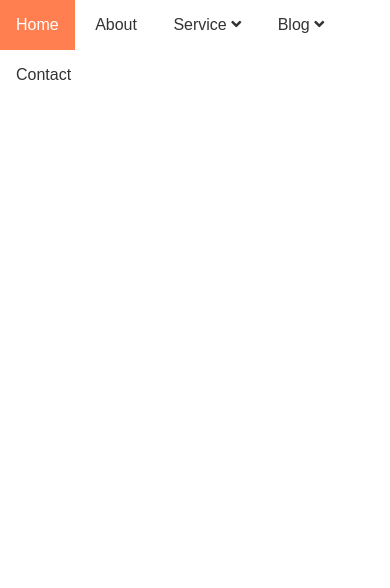
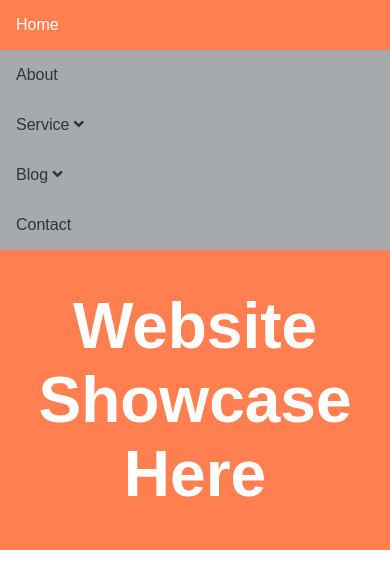
Before and after one commit to Kay-bot/dropdown-menu, a plain HTML site: page index.html in a window 390 px wide. Drawn offline with Linux system fonts and the light colour scheme.

Commit message:
device responsive

```diff
--- a/index.html
+++ b/index.html
@@ -38,5 +38,8 @@
         <li><a href="#">Contact</a></li>
       </ul>
     </nav>
+    <header id="showcase">
+      <h1>Website Showcase Here</h1>
+    </header>
   </body>
 </html>
--- a/style.css
+++ b/style.css
@@ -1,3 +1,8 @@
+:root {
+  --primary-color: coral;
+  --secondary-color: chocolate;
+}
+
 * {
   margin: 0;
   padding: 0;
@@ -8,6 +13,10 @@ html,
 body {
   background: f4f4f4;
   font-family: Arial, Helvetica, sans-serif;
+}
+
+nav {
+  background: #a6a9ad;
 }
 
 #navbar ul {
@@ -33,7 +42,7 @@ body {
 
 #navbar ul li:hover {
   cursor: pointer;
-  background: coral;
+  background: var(--primary-color);
   color: white;
 }
 
@@ -67,11 +76,38 @@ body {
 #navbar ul li:hover ul li span {
   float: right;
   color: #fff;
-  background: coral;
+  background: var(--primary-color);
   font-size: 0.8rem;
   border-radius: 5px;
 }
 
 #navbar ul li:hover ul li:hover span {
-  background: chocolate;
+  background: var(--secondary-color);
 }
+
+#showcase {
+  display: flex;
+  flex-direction: column;
+  height: 300px;
+  align-items: center;
+  justify-content: center;
+  text-align: center;
+  padding: 0 3rem;
+  background: var(--primary-color);
+}
+
+#showcase h1 {
+  color: #fff;
+  font-size: 4rem;
+}
+
+@media (max-width: 600px) {
+  #navbar ul li {
+    display: block;
+  }
+
+  #navbar ul li:hover ul {
+    width: 100%;
+    position: relative;
+  }
+}
```
